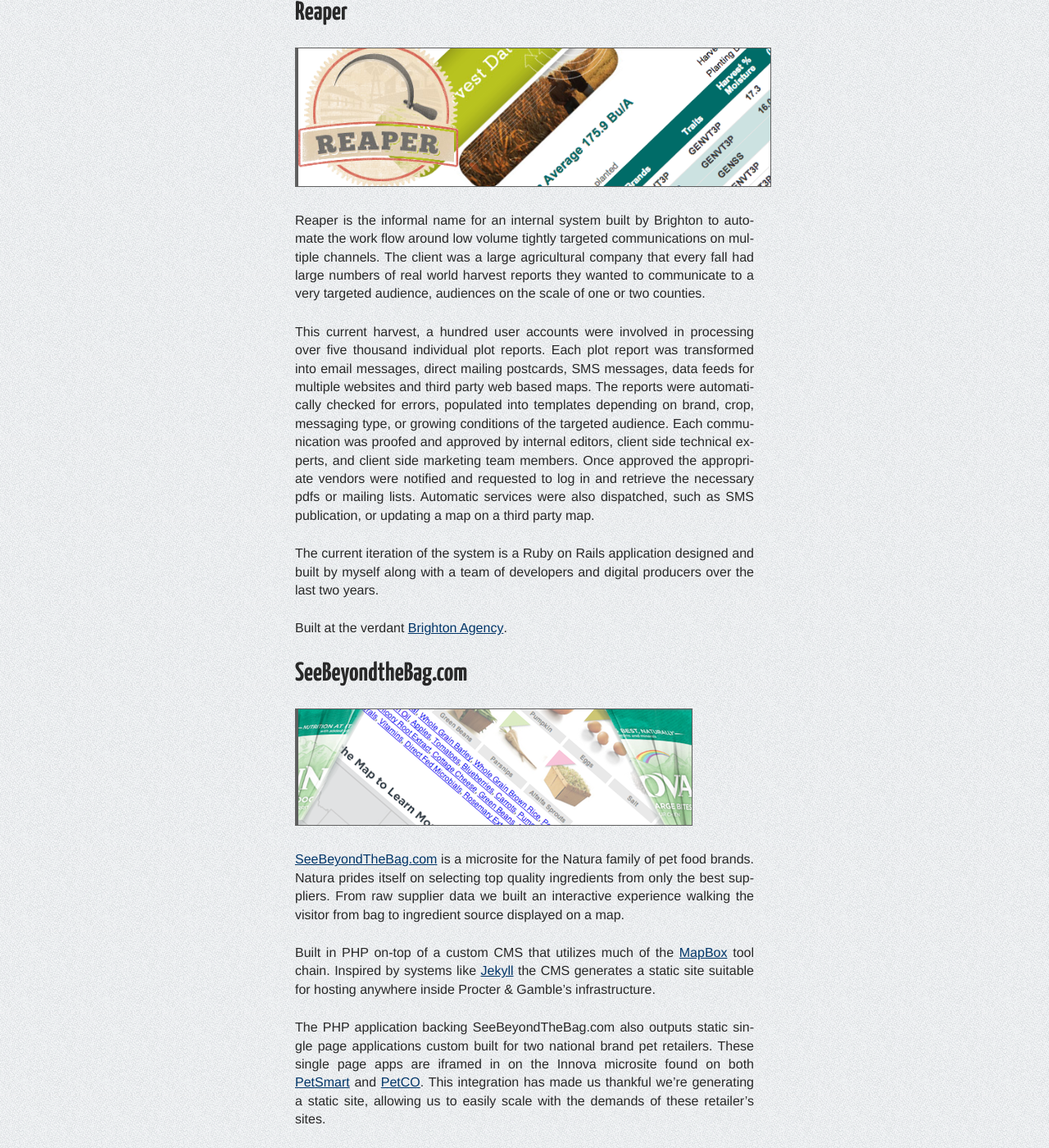
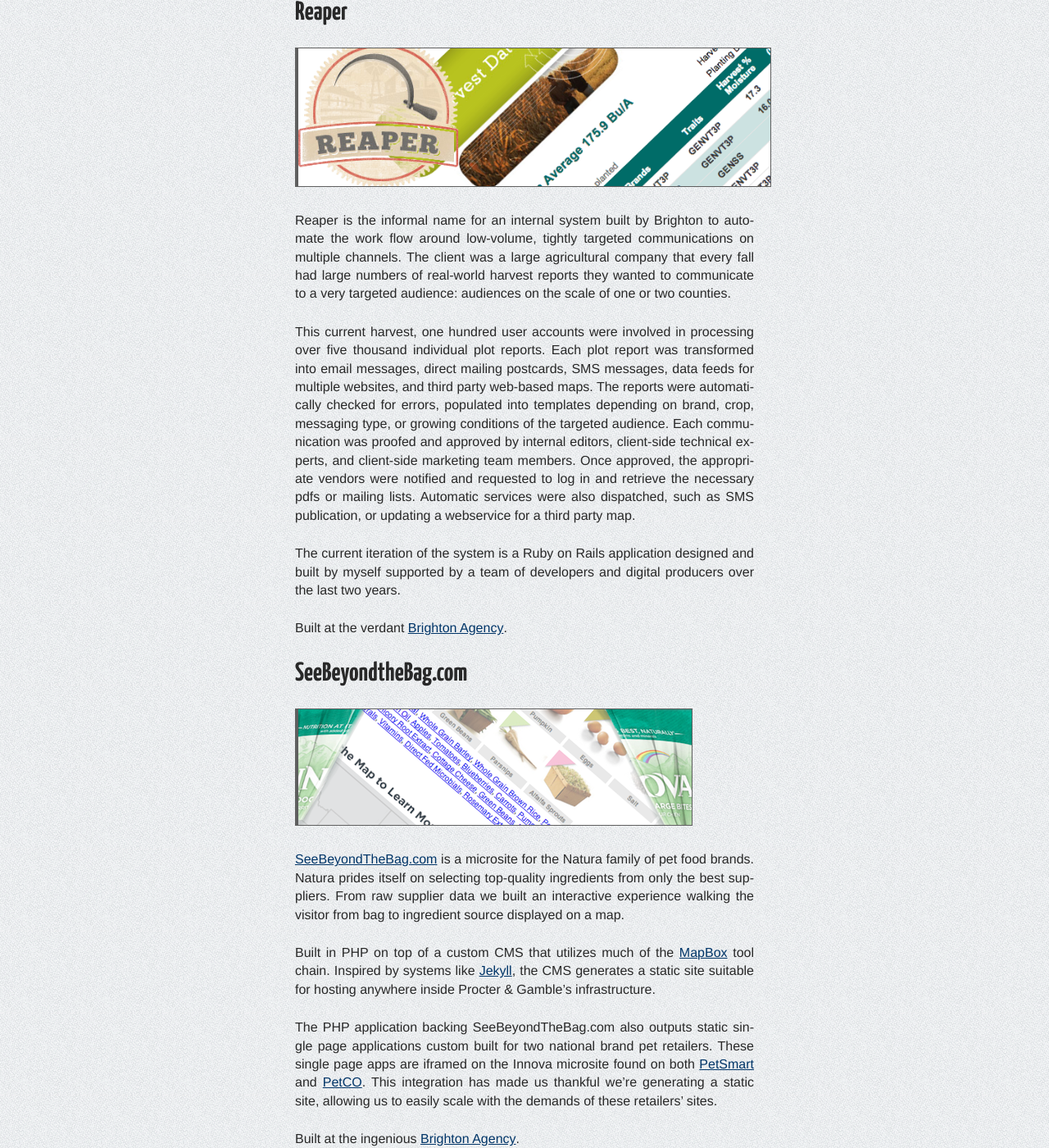
Before and after one commit to patmcnally/patmcnally.com, a Jekyll site: the page built from projects/index.markdown, in a window 1280 px wide and 1400 px high, scrolled down 1009 px. Shown: the whole window at 82% size. Built offline with Jekyll 4.4.1, drawn with Linux system fonts in a browser that asks for light colours; nearby versions of some CDN libraries; some web fonts are replaced; library files that are not in the unit come from our copies; some of the changed text lies outside the part shown.

Commit message:
updated projects with Stephanie's input

```diff
--- a/projects/index.markdown
+++ b/projects/index.markdown
@@ -25,16 +25,16 @@ UpprDwnr
 UpprDwnr was an effort to short-cut sentiment analysis on Twitter by
 encouraging the use of two distinct hashtags: #uppr and #dwnr. A
 node.js process was connected to the Twitter feed,
-constantly on the look out for those two tags. Once one was found we
+constantly on the look out for those two tags. Once one was found, we
 used a simple heuristic to parse out the user, url, or other hashtag
 that was receiving the positive or negative sentiment.
 
 I built the process that consumed incoming tweets, written initially in Erlang and
 later in node.js.  I also did some heavy lifting on the application powering
 the public-facing website. We spent a lot of time trying to
-encourage the use of the hashtags, but they never took off. In the end we had
+encourage the use of the hashtags, but they never took off. In the end, we had
 a system designed for orders of magnitude more people than were using it.
-Lesson learned, don't overbuild until you know you're onto something.
+Lesson learned: don't overbuild until you know you're onto something.
 
 Built with [@stubelshe](http://twitter.com/stubelshe) and [@jaredmacke](http://twitter.com/jaredmacke)
 
@@ -44,19 +44,19 @@ Reaper
 ![Reaper Collage](/img/work/reaper.png)
 
 Reaper is the informal name for an internal system built by Brighton to automate
-the work flow around low volume tightly targeted communications on multiple channels. The client
-was a large agricultural company that every fall had large numbers of real world harvest reports they
-wanted to communicate to a very targeted audience, audiences on the scale of one or two counties.
+the work flow around low-volume, tightly targeted communications on multiple channels. The client
+was a large agricultural company that every fall had large numbers of real-world harvest reports they
+wanted to communicate to a very targeted audience: audiences on the scale of one or two counties.
 
-This current harvest, a hundred user accounts were involved in processing over five thousand individual plot reports. Each plot report
-was transformed into email messages, direct mailing postcards, SMS messages, data feeds for multiple websites and third
-party web based maps. The reports were automatically checked for errors, populated into
+This current harvest, one hundred user accounts were involved in processing over five thousand individual plot reports. Each plot report
+was transformed into email messages, direct mailing postcards, SMS messages, data feeds for multiple websites, and third
+party web-based maps. The reports were automatically checked for errors, populated into
 templates depending on brand, crop, messaging type, or growing conditions of the targeted audience. Each communication was
-proofed and approved by internal editors, client side technical experts, and client side marketing team members. Once approved
+proofed and approved by internal editors, client-side technical experts, and client-side marketing team members. Once approved,
 the appropriate vendors were notified and requested to log in and retrieve the necessary pdfs or mailing lists. Automatic services
-were also dispatched, such as SMS publication, or updating a map on a third party map.
+were also dispatched, such as SMS publication, or updating a webservice for a third party map.
 
-The current iteration of the system is a Ruby on Rails application designed and built by myself along with a team of developers and
+The current iteration of the system is a Ruby on Rails application designed and built by myself supported by a team of developers and
 digital producers over the last two years.
 
 Built at the verdant [Brighton Agency][brighton]{:class='brighton-link'}.
@@ -67,18 +67,18 @@ SeeBeyondtheBag.com
 ![SeeBeyondTheBag.com Image Mosaic](/img/work/see_beyond_the_bag.png)
 
 [SeeBeyondTheBag.com](seebeyondthebag.com) is a microsite for the Natura family
-of pet food brands. Natura prides itself on selecting top quality ingredients from
+of pet food brands. Natura prides itself on selecting top-quality ingredients from
 only the best suppliers. From raw supplier data we built an interactive experience
 walking the visitor from bag to ingredient source displayed on a map.
 
-Built in PHP on-top of a custom CMS that utilizes much of the [MapBox](http://mapbox.com) tool chain.
-Inspired by systems like [Jekyll](https://github.com/mojombo/jekyll/wiki) the CMS generates a static
+Built in PHP on top of a custom CMS that utilizes much of the [MapBox](http://mapbox.com) tool chain.
+Inspired by systems like [Jekyll](https://github.com/mojombo/jekyll/wiki), the CMS generates a static
 site suitable for hosting anywhere inside Procter & Gamble's infrastructure.
 
 The PHP application backing SeeBeyondTheBag.com also outputs static single page applications custom built for
-two national brand pet retailers. These single page apps are iframed in on the Innova microsite found on both  [PetSmart](http://pets.petsmart.com/brands/innova/innova-ingredient-sources.shtml)
+two national brand pet retailers. These single page apps are iframed on the Innova microsite found on both  [PetSmart](http://pets.petsmart.com/brands/innova/innova-ingredient-sources.shtml)
 and [PetCO](http://www.petco.com/petco_page_pc_innovasources.aspx). This integration has made us thankful
-we're generating a static site, allowing us to easily scale with the demands of these retailer's sites.
+we're generating a static site, allowing us to easily scale with the demands of these retailers' sites.
 
 Built at the ingenious [Brighton Agency][brighton]{:class='brighton-link'}.
 
@@ -135,7 +135,7 @@ Family
 
 ![Family Screenshot](/img/work/family2.jpg)
 
-Yup, I'm that guy, I just put my family as the last item in my list of
+Yup, I'm that guy. I just put my family as the last item in my list of
 projects. If I kept track of sleepless nights per project, this would
 definitly have the most.
 
```
Also changed, not shown: other parts of projects/index.markdown (+17 -17 lines).
